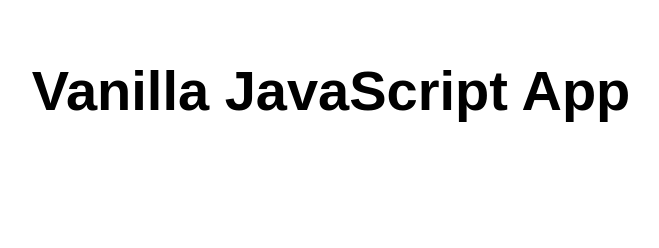
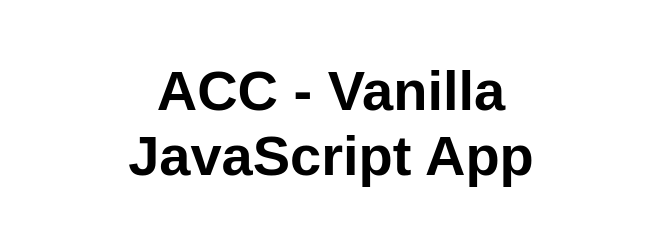
Before and after one commit to Grett076/static-web-app, a website: page src/index.html in a window 1280 px wide. Shown: the whole page, without its empty margins (309-968 px from the left). Drawn offline with Linux system fonts and the light colour scheme.

Commit message:
Update index.html

```diff
--- a/src/index.html
+++ b/src/index.html
@@ -5,12 +5,12 @@
   <meta charset="UTF-8">
   <meta name="viewport" content="width=device-width, initial-scale=1.0">
   <link rel="stylesheet" href="styles.css">
-  <title>Vanilla JavaScript App</title>
+  <title>ACC - Vanilla JavaScript App</title>
 </head>
 
 <body>
   <main>
-    <h1>Vanilla JavaScript App</h1>
+    <h1>ACC - Vanilla JavaScript App</h1>
   </main>
 </body>
 
```
